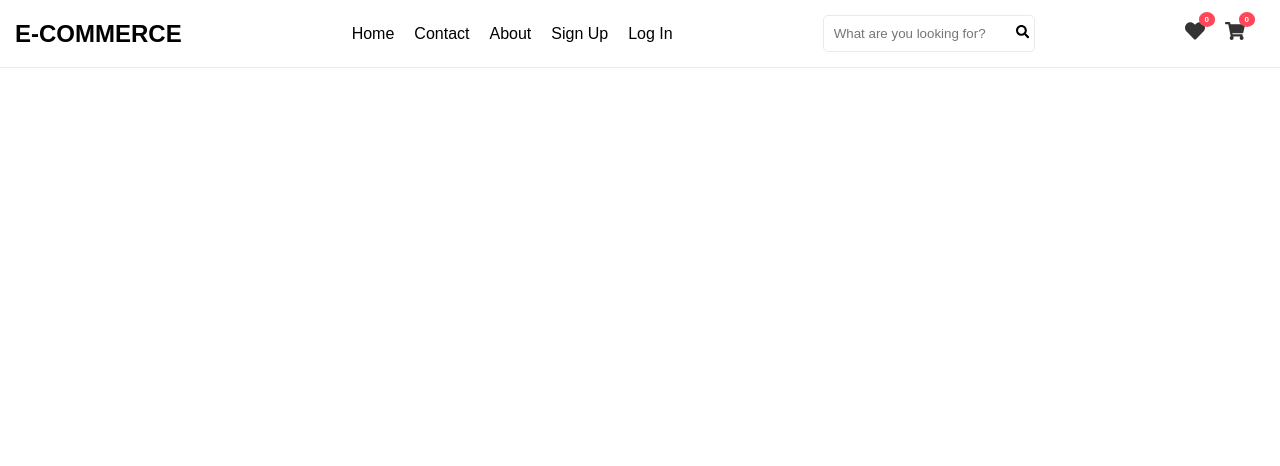
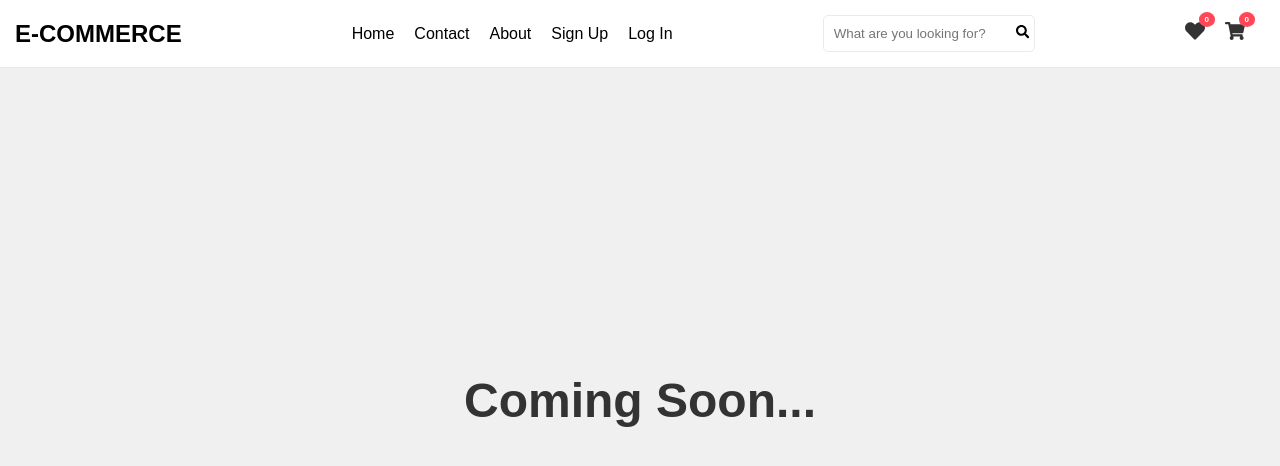
Before and after one commit to atharavsawant52/Ecommerce_Application, a React (Vite) app in the folder Ecommerce_App/: page /reviews in a window 1280 px wide. Shown: the top 466 px of the page. Built offline with nearby package versions, Linux system fonts and the light colour scheme.

Commit message:
update review

```diff
--- a/Ecommerce_App/src/Pages/ProfileDropdown.jsx
+++ b/Ecommerce_App/src/Pages/ProfileDropdown.jsx
@@ -32,7 +32,7 @@ const ProfileDropdown = ({ handleLogout }) => {
           </Link>
         </li>
         <li>
-          <Link to="/reviews">
+          <Link to="/reviews">git
             <FaStar /> My Reviews
           </Link>
         </li>
--- a/Ecommerce_App/src/Routing/Routing.jsx
+++ b/Ecommerce_App/src/Routing/Routing.jsx
@@ -36,6 +36,8 @@ function Routing() {
         <Route path="/address" element={<Newupdate/>} />
         <Route path="/payment" element={<Newupdate/>} />
         <Route path="/returns" element={<Newupdate/>} />
+        <Route path="/reviews" element={<Newupdate/>} />
+
       </Routes>
     </div>
   );
```
